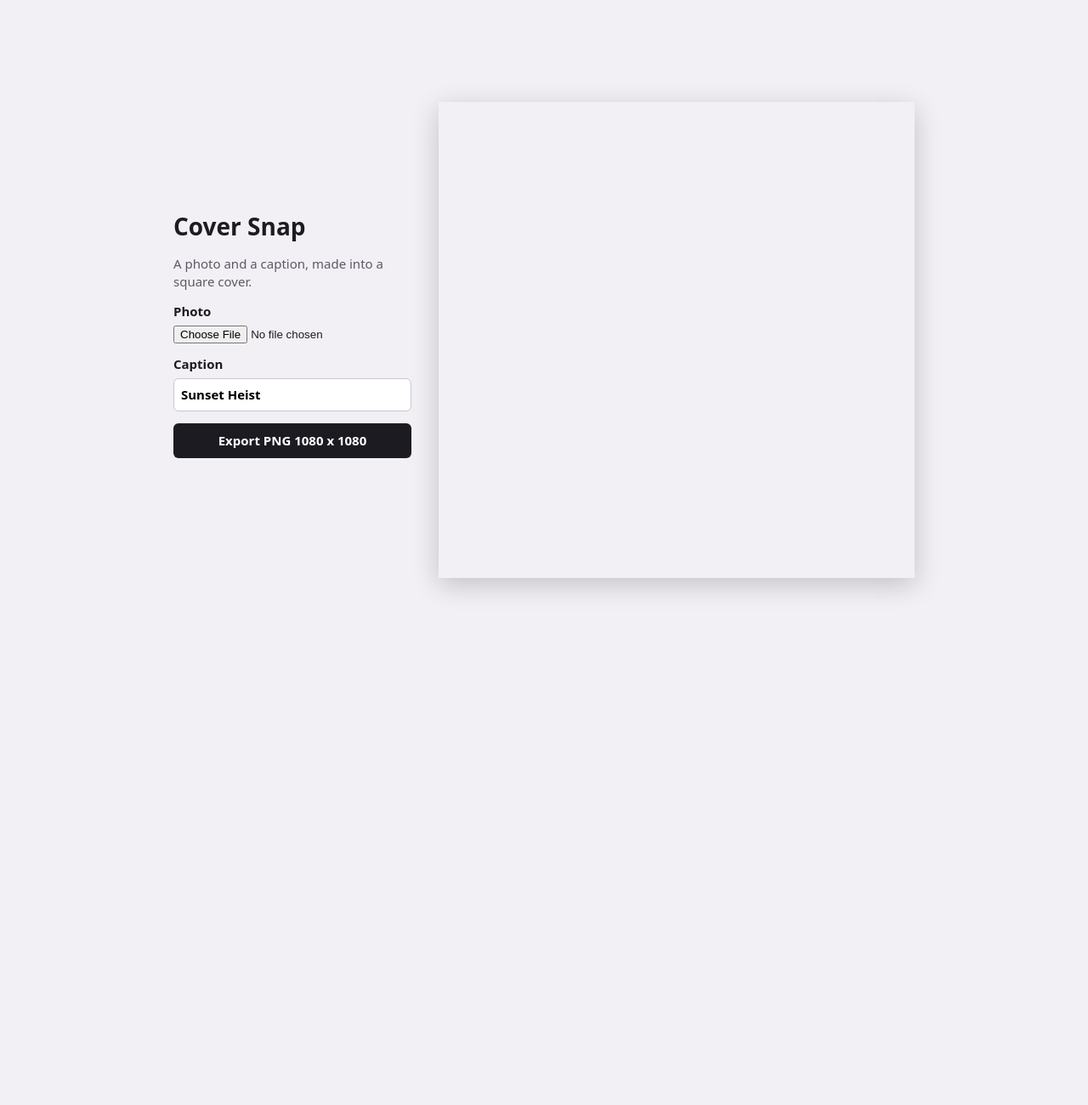
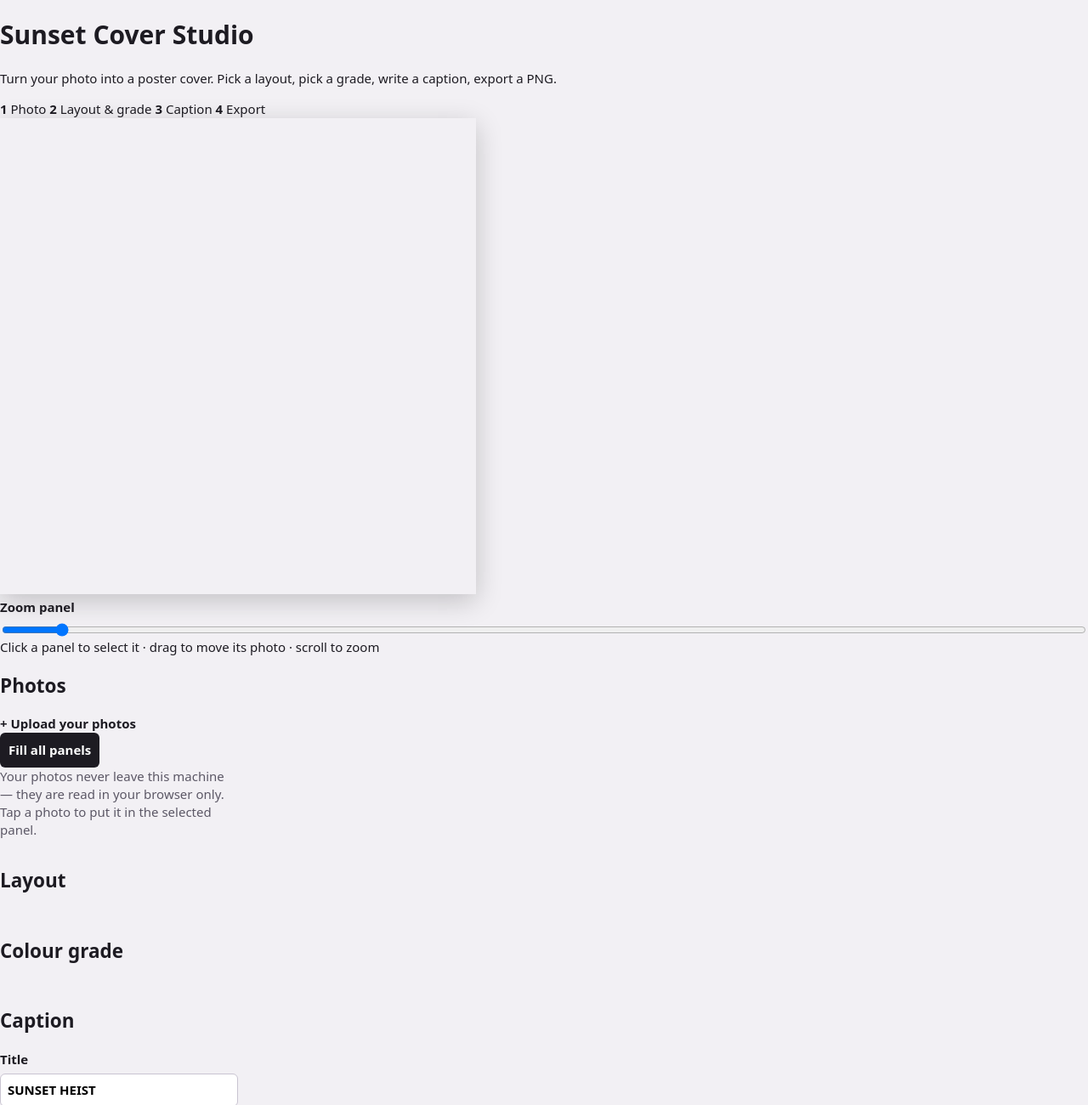
Before and after one commit to masch3nny/gta6-cover-art-01, a plain HTML site: page app/index.html in a window 1280 px wide. Shown: the top 1300 px of the page at 85% size. Before the commit the page ends 800 px from the top, so only its background shows below. Drawn offline with Linux system fonts and the light colour scheme.

Commit message:
Sunset Cover Studio: app/index.html

```diff
--- a/app/index.html
+++ b/app/index.html
@@ -1,23 +1,99 @@
-<!doctype html>
+<!DOCTYPE html>
 <html lang="en">
 <head>
 <meta charset="utf-8">
 <meta name="viewport" content="width=device-width, initial-scale=1">
-<title>Cover Snap</title>
-<link rel="stylesheet" href="./style.css">
+<title>Sunset Cover Studio — make your own poster cover</title>
+<link rel="stylesheet" href="style.css">
 </head>
 <body>
-<main class="app">
-  <section class="controls">
-    <h1>Cover Snap</h1>
-    <p>A photo and a caption, made into a square cover.</p>
-    <label>Photo <input id="photo" type="file" accept="image/*"></label>
-    <label>Caption <input id="caption" type="text" maxlength="40" value="Sunset Heist"></label>
-    <button id="export" type="button">Export PNG 1080 x 1080</button>
-    <p id="status" role="status"></p>
-  </section>
-  <canvas id="cover" width="1080" height="1080" aria-label="The cover"></canvas>
-</main>
-<script type="module" src="./src/main.js"></script>
+<div id="app">
+  <header class="topbar">
+    <div class="brand">
+      <span class="brand-sun"></span>
+      <div>
+        <h1>Sunset Cover Studio</h1>
+        <p>Turn your photo into a poster cover. Pick a layout, pick a grade, write a caption, export a PNG.</p>
+      </div>
+    </div>
+    <div class="steps">
+      <span class="step"><b>1</b> Photo</span>
+      <span class="step"><b>2</b> Layout &amp; grade</span>
+      <span class="step"><b>3</b> Caption</span>
+      <span class="step"><b>4</b> Export</span>
+    </div>
+  </header>
+
+  <main class="workspace">
+    <section class="preview-col">
+      <div class="preview-frame">
+        <canvas id="preview" width="960" height="540"></canvas>
+      </div>
+      <div class="preview-tools">
+        <label class="zoom-label">Zoom panel
+          <input id="zoom-slider" type="range" min="1" max="4" step="0.05" value="1.15">
+        </label>
+        <span class="hint">Click a panel to select it · drag to move its photo · scroll to zoom</span>
+      </div>
+    </section>
+
+    <aside class="controls">
+      <section class="panel-block">
+        <h2>Photos</h2>
+        <div id="tray" class="tray"></div>
+        <div class="row">
+          <label class="upload-btn" for="upload">+ Upload your photos</label>
+          <input id="upload" type="file" accept="image/*" multiple hidden>
+          <button id="fill-all" type="button" class="ghost-btn">Fill all panels</button>
+        </div>
+        <p class="note">Your photos never leave this machine — they are read in your browser only. Tap a photo to put it in the selected panel.</p>
+      </section>
+
+      <section class="panel-block">
+        <h2>Layout</h2>
+        <div id="layout-picker" class="picker"></div>
+      </section>
+
+      <section class="panel-block">
+        <h2>Colour grade</h2>
+        <div id="grade-picker" class="picker"></div>
+      </section>
+
+      <section class="panel-block">
+        <h2>Caption</h2>
+        <label class="field">Title
+          <input id="title-input" type="text" maxlength="24" value="SUNSET HEIST">
+        </label>
+        <label class="field">Subtitle
+          <input id="subtitle-input" type="text" maxlength="40" value="A Solmar Bay story">
+        </label>
+        <label class="field">Tagline
+          <input id="tagline-input" type="text" maxlength="60" value="Every sunset has a price.">
+        </label>
+        <h3>Lettering</h3>
+        <div id="lettering-picker" class="picker"></div>
+      </section>
+
+      <section class="panel-block">
+        <h2>Post size</h2>
+        <div id="size-picker" class="picker"></div>
+      </section>
+
+      <div class="actions">
+        <button id="shuffle" type="button" class="ghost-btn">Surprise me</button>
+        <button id="export" type="button" class="export-btn">Export PNG</button>
+      </div>
+      <p class="note">Export renders the cover at full size — 1080 × 1080, 1080 × 1350 or 1920 × 1080 — and downloads a PNG.</p>
+    </aside>
+  </main>
+
+  <footer class="foot">
+    <span>Sunset Cover Studio · an original cover maker · display type: Anton (SIL Open Font License) · sample photos are AI-made for this app</span>
+  </footer>
+</div>
+
+<div id="shot-holder"></div>
+<div id="toast" role="status"></div>
+<script type="module" src="./src/boot.js"></script>
 </body>
 </html>
```
